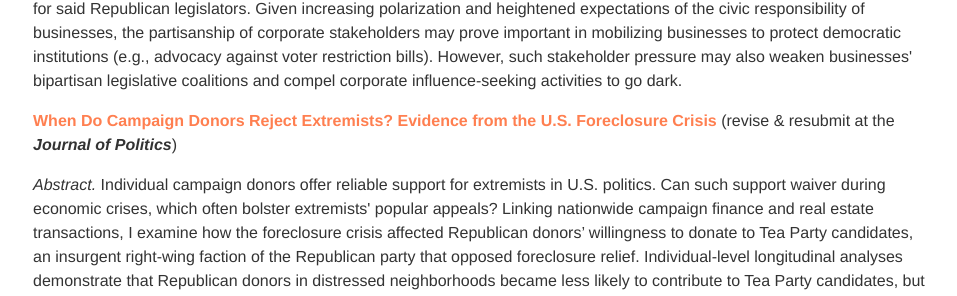
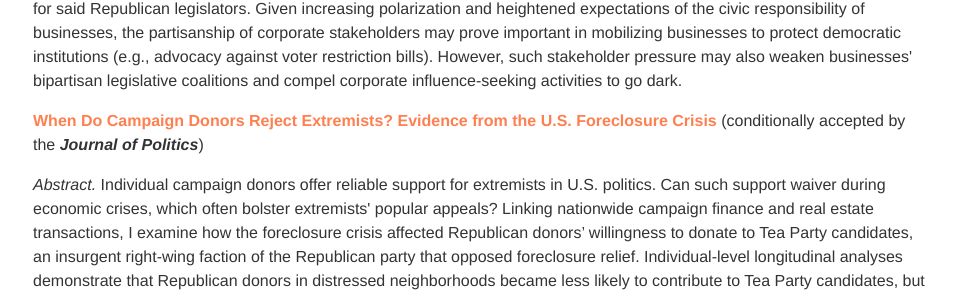
Before and after one commit to zhaoliresearch/zhaoliresearch.github.io, a Jekyll site: the page built from research/index.html, in a window 1280 px wide and 900 px high, scrolled down 885 px. Shown: the part 148-444 px from the top of the window, without its empty margins (159-1116 px from the left). Built offline with Jekyll 4.4.1, drawn with Linux system fonts in a browser that asks for light colours.

Commit message:
Update index.html

```diff
--- a/research/index.html
+++ b/research/index.html
@@ -13,7 +13,7 @@
 <h2>Selected Working Papers </h2>
 <p><b><a href="https://www.dropbox.com/s/oziztndzdsjbxpk/Li%20and%20DiSalvo_Capitol%20Riot.pdf?dl=0">Can Stakeholders Mobilize Businesses for the Protection of Democracy? Evidence from the U.S. Capitol Insurrection</b></a> (with Richard DiSalvo; forthcoming in the <b><i>American Political Science Review</i></b>)</p>
 <p><i>Abstract.</i> An unprecedented number of major U.S. companies announced changes to their campaign contributions following the Capitol insurrection on January 6th, 2021. We analyze the role of corporate stakeholders in these announcements as well as their implications for democratic institutions and business-government relations. Mirroring polarized public reactions to the Capitol insurrection, companies with more Democratic-leaning stakeholders (e.g., executives, employees, consumers) were more likely to publicly refuse contributing to Republican legislators who objected to the electoral college results. Moreover, these corporate pledges held up in available 2021 campaign finance records, implying potentially significant fundraising losses for said Republican legislators. Given increasing polarization and heightened expectations of the civic responsibility of businesses, the partisanship of corporate stakeholders may prove important in mobilizing businesses to protect democratic institutions (e.g., advocacy against voter restriction bills). However, such stakeholder pressure may also weaken businesses' bipartisan legislative coalitions and compel corporate influence-seeking activities to go dark.</p>
-<p><b><a href="https://www.dropbox.com/s/at6n6o16dze48ds/Zhao%20Li_Housing%20Crash%20and%20Political%20Extremism.pdf?dl=0">When Do Campaign Donors Reject Extremists? Evidence from the U.S. Foreclosure Crisis</b> </a> (revise & resubmit at the <b><i>Journal of Politics</i></b>)</p>
+<p><b><a href="https://www.dropbox.com/s/at6n6o16dze48ds/Zhao%20Li_Housing%20Crash%20and%20Political%20Extremism.pdf?dl=0">When Do Campaign Donors Reject Extremists? Evidence from the U.S. Foreclosure Crisis</b> </a> (conditionally accepted by the <b><i>Journal of Politics</i></b>)</p>
 <p><i>Abstract.</i> Individual campaign donors offer reliable support for extremists in U.S. politics. Can such support waiver during economic crises, which often bolster extremists' popular appeals? Linking nationwide campaign finance and real estate transactions, I examine how the foreclosure crisis affected Republican donors’ willingness to donate to Tea Party candidates, an insurgent right-wing faction of the Republican party that opposed foreclosure relief. Individual-level longitudinal analyses demonstrate that Republican donors in distressed neighborhoods became less likely to contribute to Tea Party candidates, but continued to give to other, more mainstream, Republican candidates. The Tea Party movement's unsympathetic portrayal of underwater homeowners likely alienated Republican donors who witnessed neighbors of the same race as themselves suffering the plight of foreclosures. Despite the resulting fundraising losses, Tea Party candidates performed better in primary elections in crisis-stricken districts. These findings challenge long-standing claims about how the U.S. campaign finance system fuels polarization and extremism.</p>
 <p><b><a href="https://www.dropbox.com/s/i3kvtsxf0hrptey/DiSalvo%20and%20Li%20%282020%29.pdf?dl=0">Economic Geography and Special Interest Entrenchment: Evidence from the Shale Boom and State Campaign Finance</b></a> (with Richard DiSalvo)</p>
 <p><i>Abstract.</i> Business entry into communities may stimulate local economies, but its negative externalities—including environmental degradation—can generate backlash. To understand how firms use campaign contributions to preempt opposition to their expansion, we study the fracking boom as a natural experiment that transformed the geography of drilling activities across the U.S. Through panel analysis and an instrumental variable design, we show that state legislative districts where drilling expanded due to the fracking boom saw a surge in oil and gas drilling-related campaign contributions. While this effect was primarily driven by in-district drilling firms, out-of-district, same-state firms also contributed to the overall rise in money. Finally, the influx of contributions into fracking districts disproportionately benefited Republican candidates in historically Democratic districts, even relative to the industry’s high baseline support for Republicans. These findings illuminate the roles of business geography in corporate political strategy, energy and environmental policymaking, and democratic representation.</p>
```
